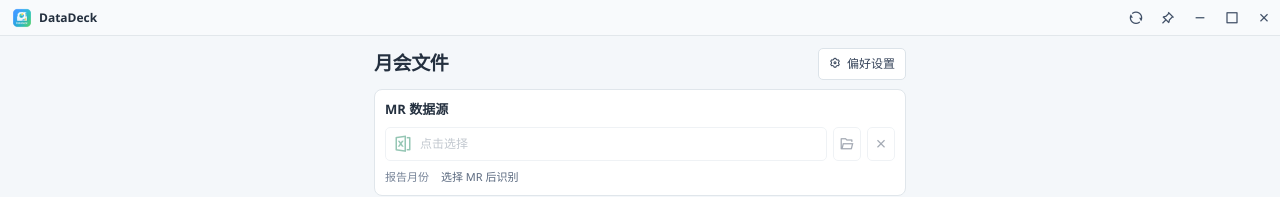
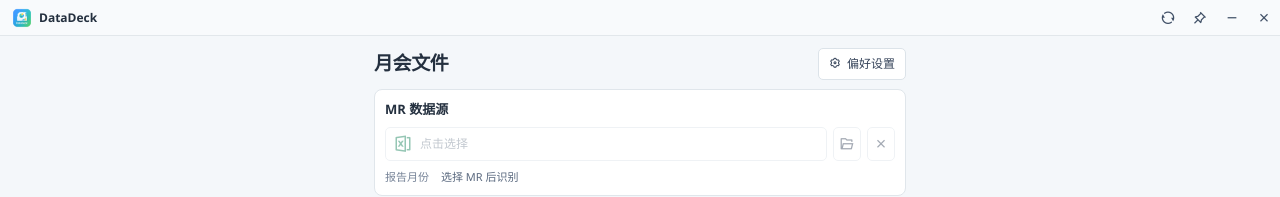
Before and after one commit to CoffeeHouse1122/DataDeck, a Vue app: page / in a window 1280 px wide. Shown: the top 197 px of the page. Built offline with nearby package versions, Linux system fonts and the light colour scheme; a web font is replaced by a local one.

Commit message:
移除标题栏最大化按钮

```diff
--- a/src/renderer/App.vue
+++ b/src/renderer/App.vue
@@ -263,10 +263,6 @@ async function minimizeWindow(): Promise<void> {
   await window.electronApi.minimizeWindow()
 }
 
-async function toggleMaximizeWindow(): Promise<void> {
-  Object.assign(windowState, await window.electronApi.toggleMaximizeWindow())
-}
-
 async function closeWindow(): Promise<void> {
   await window.electronApi.closeWindow()
 }
@@ -362,7 +358,6 @@ onBeforeUnmount(() => {
         <button class="titlebar-button" title="刷新" aria-label="刷新" :disabled="busy" @click="refreshWindow"><i aria-hidden="true" class="ri-refresh-line" /></button>
         <button class="titlebar-button" :class="{ active: windowState.isAlwaysOnTop }" :title="windowState.isAlwaysOnTop ? '取消置顶' : '窗口置顶'" aria-label="窗口置顶" :aria-pressed="windowState.isAlwaysOnTop" @click="toggleAlwaysOnTop"><i aria-hidden="true" class="ri-pushpin-line" /></button>
         <button class="titlebar-button" title="最小化" aria-label="最小化" @click="minimizeWindow"><i aria-hidden="true" class="ri-subtract-line" /></button>
-        <button class="titlebar-button" :title="windowState.isMaximized ? '还原' : '最大化'" aria-label="最大化或还原" @click="toggleMaximizeWindow"><i aria-hidden="true" :class="windowState.isMaximized ? 'ri-checkbox-multiple-blank-line' : 'ri-checkbox-blank-line'" /></button>
         <button class="titlebar-button titlebar-button--close" title="关闭" aria-label="关闭" @click="closeWindow"><i aria-hidden="true" class="ri-close-line" /></button>
       </div>
     </header>
```
